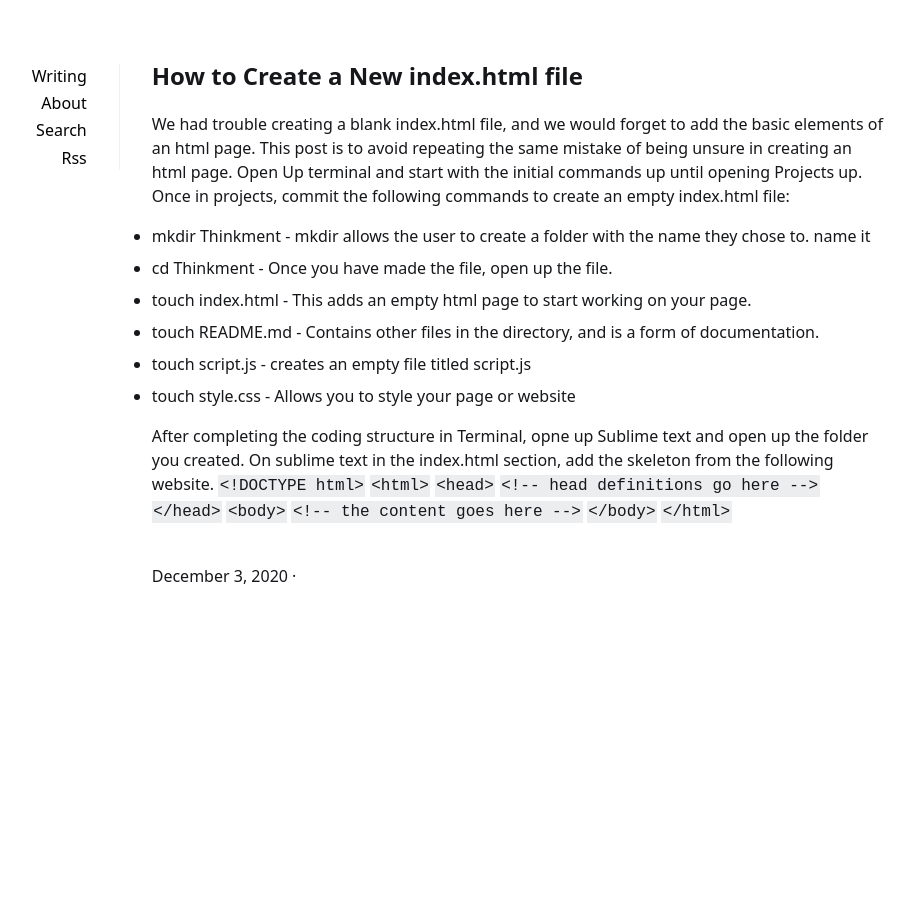
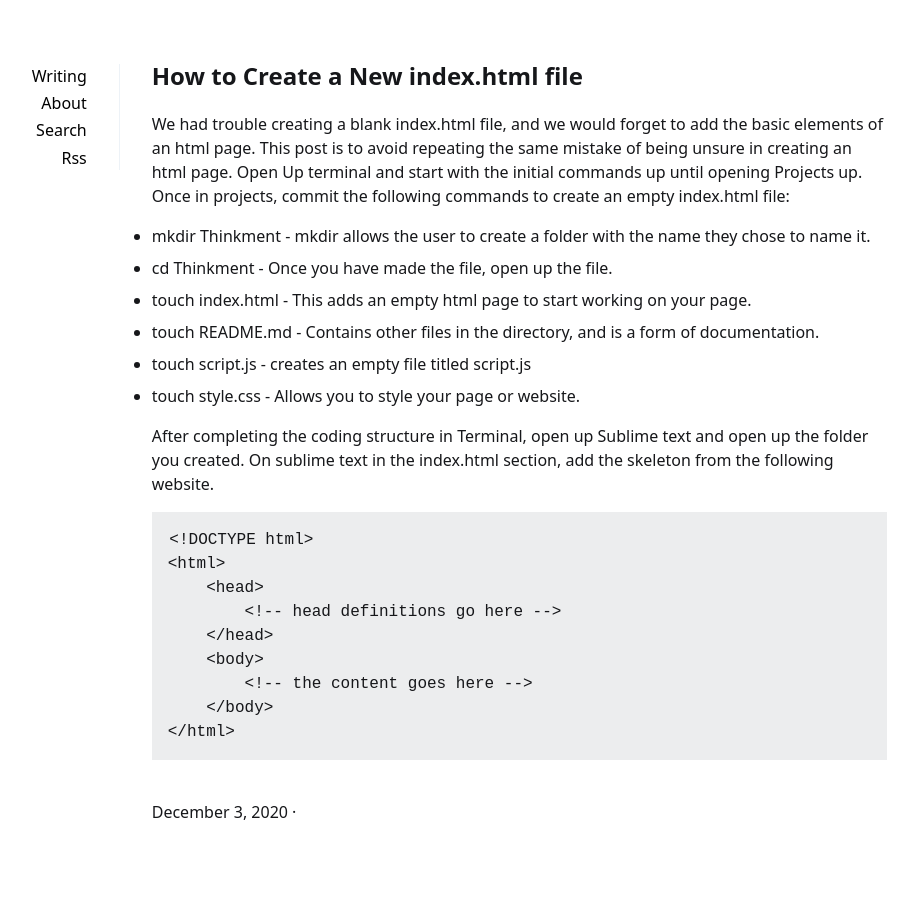
Before and after one commit to Osvaldo178/Osvaldo178.github.io, a Jekyll site: the page built from _posts/2020-12-03-How-Create-a-New-index.html-file.md, in a window 1280 px wide. Shown: the whole page, without its empty margins (201-1119 px from the left). Built offline with Jekyll 4.4.1, drawn with Linux system fonts in a browser that asks for light colours.

Commit message:
Updated  post by resolving changes

````diff
--- a/_posts/2020-12-03-How-Create-a-New-index.html-file.md
+++ b/_posts/2020-12-03-How-Create-a-New-index.html-file.md
@@ -8,7 +8,7 @@ tags:
 We had trouble creating a blank index.html file, and we would forget to add the basic elements of an html page. This post is to avoid repeating the same mistake of being unsure in creating an html page. Open Up terminal and start with the initial commands up until opening Projects up.
 Once in projects, commit the following commands to create an empty index.html file:
 
-* mkdir Thinkment - mkdir allows the user to create a folder with the name they chose to. name it
+* mkdir Thinkment - mkdir allows the user to create a folder with the name they chose to name it.
 
 * cd Thinkment - Once you have made the file, open up the file.
 
@@ -18,15 +18,17 @@ Once in projects, commit the following commands to create an empty index.html fi
 
 * touch script.js - creates an empty file titled script.js
 
-* touch style.css - Allows you to style your page or website
+* touch style.css - Allows you to style your page or website.
 
-After completing the coding structure in Terminal, opne up Sublime text and open up the folder you created. On sublime text in the index.html section, add the skeleton from the following website.
-`<!DOCTYPE html>`
-`<html>`
-    `<head>`
-        `<!-- head definitions go here -->`
-    `</head>`
-    `<body>`
-        `<!-- the content goes here -->`
-    `</body>`
-`</html>`
+After completing the coding structure in Terminal, open up Sublime text and open up the folder you created. On sublime text in the index.html section, add the skeleton from the following website.
+```
+<!DOCTYPE html>
+<html>
+    <head>
+        <!-- head definitions go here -->
+    </head>
+    <body>
+        <!-- the content goes here -->
+    </body>
+</html>
+```
````
